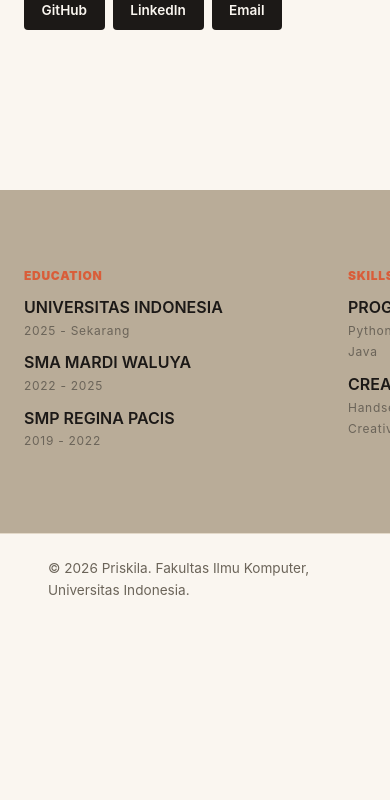
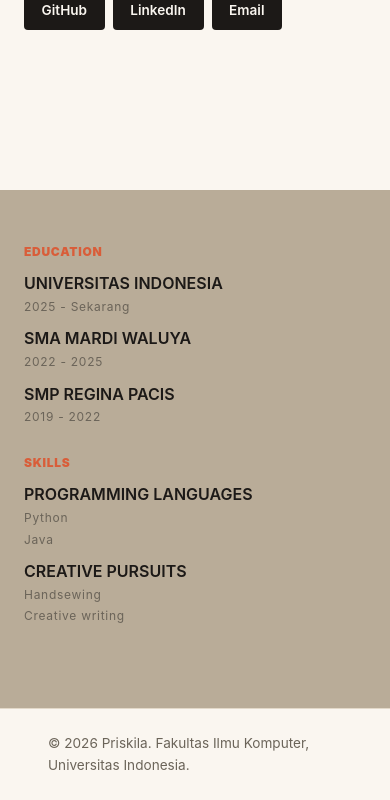
Before and after one commit to priskilaabigail-pixel/myportofolio, a Django app: page / in a window 390 px wide; the page is wider, and only the part inside the window is pictured. Shown: the part 777-1577 px from the top of that part. Before the commit the page ends 1372 px from the top of that part, so only its background shows below. Run offline with Django 5.2, Linux system fonts and the light colour scheme.

Commit message:
Merapikan template

```diff
--- a/static/css/style.css
+++ b/static/css/style.css
@@ -609,9 +609,8 @@ h1,
 /* --- Education Grid (1 Card per baris) --- */
 .education-grid {
   display: grid;
-  gap: 1.5rem;
-  margin-top: 1.5rem;
-  grid-template-columns: repeat(2, minmax(300px, 1fr));/* Memaksa 1 kolom/item per baris */
+  grid-template-columns: 1fr; /* Memaksa hanya ada 1 kolom */
+  gap: 20px;
 }
 
 /* Base card untuk education */
--- a/templates/education.html
+++ b/templates/education.html
@@ -26,7 +26,7 @@
                            aria-label="Cari berdasarkan nama proyek">
                     <button type="submit" class="button">Cari</button>
                 </form>
-                <div class="experience-grid education-grid">
+                <div class="education-grid">
                     {% for education in education_list %}
                     <article class="experience-card">
                     <h2>{{ education.institution }}</h2>
```
